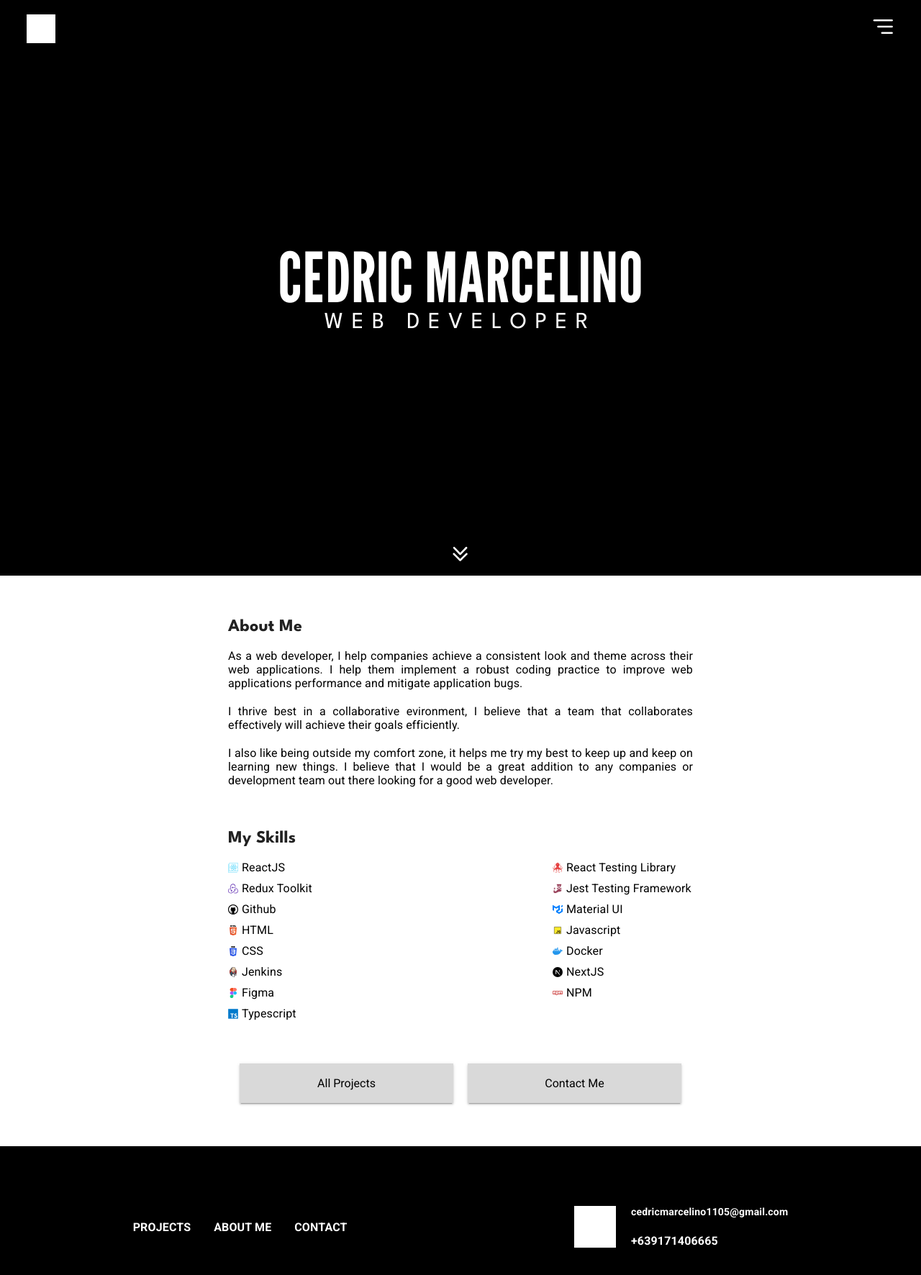
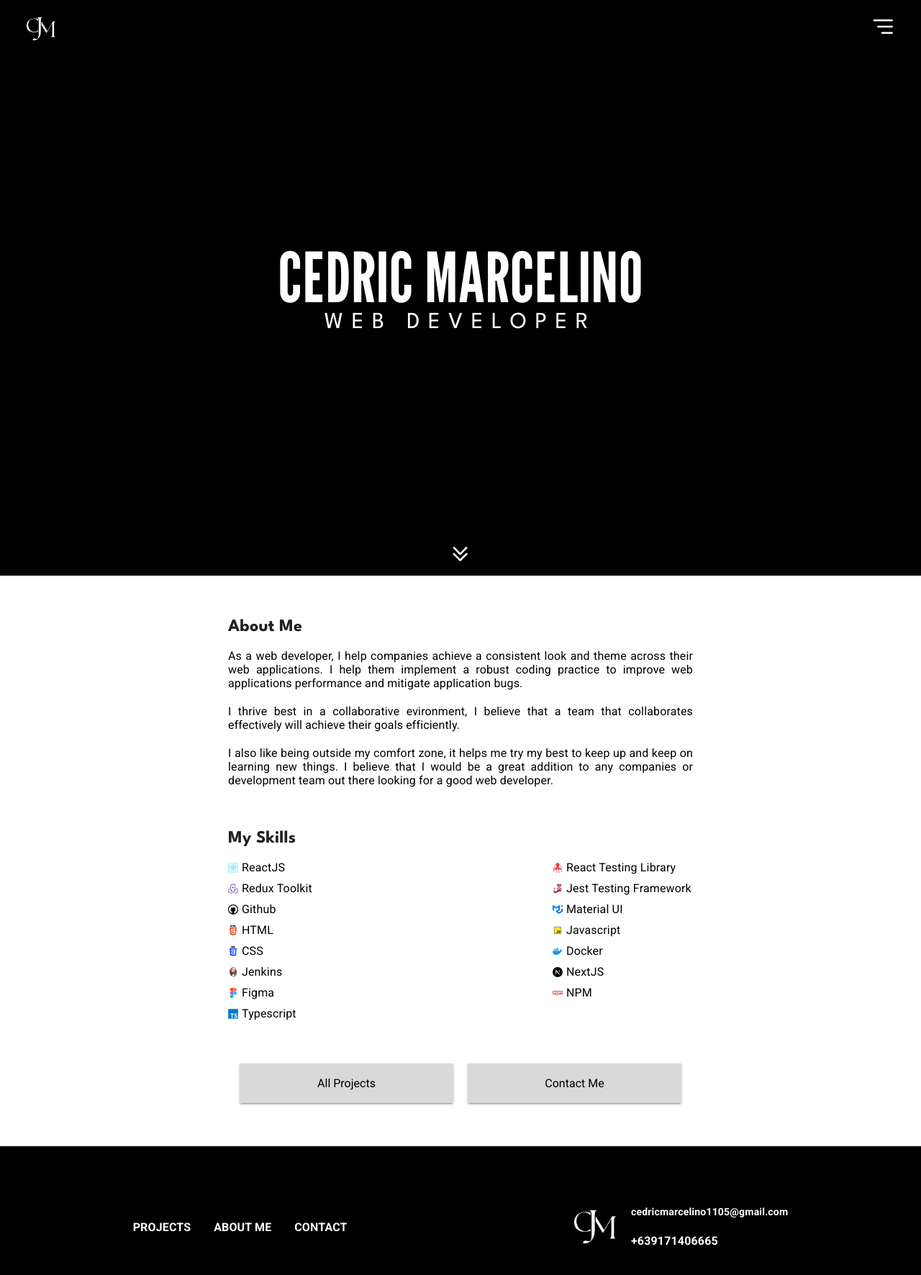
Before and after one commit to cedricmarcelino/portfolio, a Next.js app: page / in a window 1280 px wide. Shown: the top 1772 px of the page at 72% size. Built offline with nearby package versions, Linux system fonts and the light colour scheme.

Commit message:
add logo

```diff
--- a/src/components/Footer/Footer.module.css
+++ b/src/components/Footer/Footer.module.css
@@ -44,8 +44,10 @@
 .logoContainer{
     width: 58px;
     height: 58px;
-    background: white;
     margin-right: 21px;
+    background-size: contain;
+    background-repeat: no-repeat;
+    background-position: center;
 }
 
 .logoAndContactsContainer{
--- a/src/components/Footer/Footer.tsx
+++ b/src/components/Footer/Footer.tsx
@@ -3,6 +3,7 @@ import styles from './Footer.module.css'
 import { Roboto } from 'next/font/google';
 import { useRouter } from "next/navigation";
 import { ROUTE } from "@/constants/enum";
+import logo from '../../../public/images/logo.png'
 
 const roboto = Roboto({
   variable: '--font-roboto',
@@ -33,9 +34,7 @@ export default function Footer() {
                     </Typography>
                 </Box>
                 <Box className={styles.logoAndContactsContainer}>
-                    <Box className={styles.logoContainer}  onClick={() => {handleNavigate(ROUTE.HOME)}}>
-
-                    </Box>
+                    <Box className={styles.logoContainer}  onClick={() => {handleNavigate(ROUTE.HOME)}} sx={{backgroundImage: `url(${logo.src})`}}/>
                     <Box className={styles.contactsContainer}>
                         <Typography className={`${styles.contacts} ${roboto.variable} ${styles.contactEmail}`}>
                             cedricmarcelino1105@gmail.com
--- a/src/components/Header/Header.module.css
+++ b/src/components/Header/Header.module.css
@@ -38,8 +38,10 @@
 .logoContainer {
     width: 40px;
     height: 40px;
-    background: white;
     cursor: pointer;
+    background-size: contain;
+    background-repeat: no-repeat;
+    background-position: center;
 }
 
 .menuButtonContainer :global(svg){
--- a/src/components/Header/Header.tsx
+++ b/src/components/Header/Header.tsx
@@ -5,6 +5,7 @@ import { DoubleArrowDownIcon, HamburgerIcon } from "../Icons";
 import { League_Spartan } from 'next/font/google'
 import { useRouter } from 'next/router';
 import { Dispatch, SetStateAction } from "react";
+import logo from '../../../public/images/logo.png'
 
 const labelSubtitle = League_Spartan({
   variable: '--font-spartan',
@@ -58,9 +59,7 @@ export default function Header(props: IHeader) {
         <Box className={styles.headerWrapper}>
             <Box className={styles.headerContainer}>
                 <Box className={styles.buttonsContainer}>
-                    <Box className={styles.logoContainer} onClick={() => {handleNavigate(ROUTE.HOME)}}>
-
-                    </Box>
+                    <Box className={styles.logoContainer} onClick={() => {handleNavigate(ROUTE.HOME)}} sx={{backgroundImage: `url(${logo.src})`}}/>
                     <Box className={styles.menuButtonContainer} onClick={handleMenu}>
                         <HamburgerIcon/>
                     </Box>
```
Also changed, not shown: public/images/logo.png (added).
